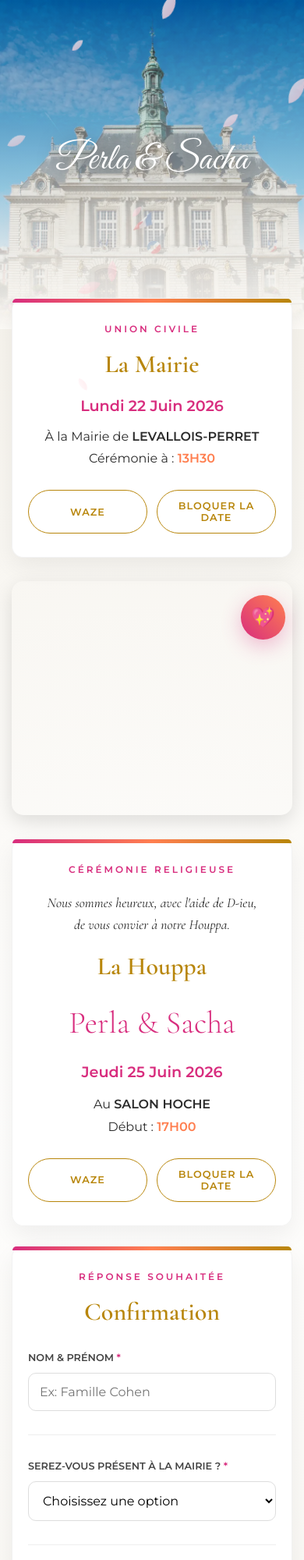
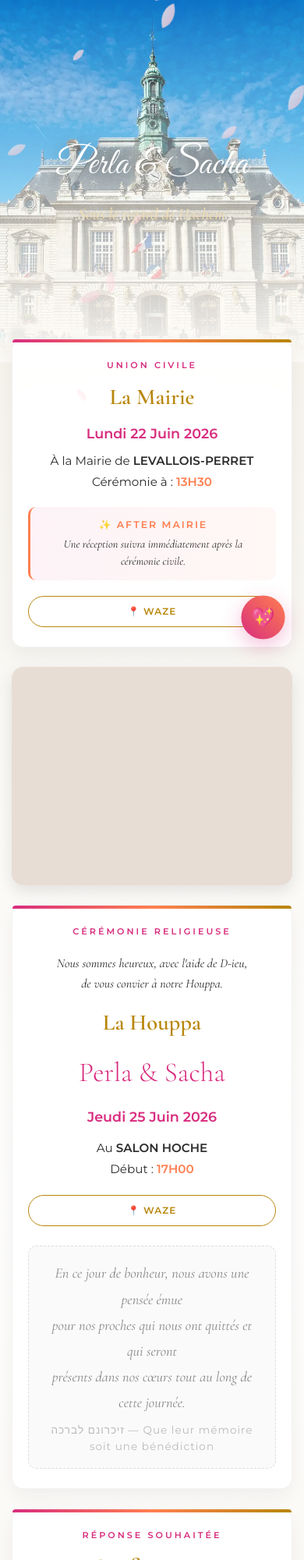
Before and after one commit to Alanams01/perla-sacha, a plain HTML site: page premiere.html in a window 390 px wide. Shown: the top 2000 px of the page at 78% size. Drawn offline with nearby package versions, Linux system fonts and the light colour scheme.

Commit message:
Update premiere.html

```diff
--- a/premiere.html
+++ b/premiere.html
@@ -53,40 +53,38 @@
         }
         @keyframes pulseMusic { 0%, 100% { transform: scale(1); } 50% { transform: scale(1.1); } }
 
-        /* Header avec TON IMAGE mairie.webp */
+        /* Header avec photo */
         header {
-            height: 60vh;
+            height: 55vh;
             display: flex;
             flex-direction: column;
             justify-content: center;
             align-items: center;
-            /* Utilisation de l'image demandée avec un overlay pour la lisibilité */
-            background: linear-gradient(to bottom, rgba(0,0,0,0.2), var(--soft-white)), url('mairie.webp') no-repeat center center / cover;
+            background: linear-gradient(to bottom, rgba(255,255,255,0.05), var(--soft-white)), url('mairie.webp') no-repeat center center / cover;
             text-align: center;
             padding: 20px;
         }
 
         .header-title {
             font-family: 'Great Vibes', cursive;
-            font-size: clamp(3rem, 12vw, 5.5rem);
+            font-size: clamp(3rem, 10vw, 5.5rem);
             color: #fff;
-            text-shadow: 0 2px 25px rgba(0,0,0,0.6);
+            text-shadow: 0 2px 20px rgba(0,0,0,0.5);
             margin-bottom: 12px;
         }
 
         .header-sub {
             font-family: 'Cormorant Garamond', serif;
-            font-size: 1.4rem;
-            color: #fff;
+            font-size: 1.3rem;
+            color: #f5e0b0;
             font-style: italic;
-            text-shadow: 0 1px 10px rgba(0,0,0,0.7);
-            letter-spacing: 1px;
+            text-shadow: 0 1px 8px rgba(0,0,0,0.4);
         }
 
         /* Container */
         .container {
             max-width: 650px;
-            margin: -40px auto 40px;
+            margin: -30px auto 40px;
             padding: 0 15px;
             position: relative;
             z-index: 10;
@@ -94,12 +92,12 @@
 
         /* Cards */
         .wedding-card {
-            background: rgba(255, 255, 255, 0.98);
+            background: rgba(255, 255, 255, 0.95);
             border-radius: 15px;
-            padding: 30px 20px;
+            padding: 25px 20px;
             margin-bottom: 25px;
             border: 1px solid rgba(0, 0, 0, 0.05);
-            box-shadow: 0 12px 30px rgba(0,0,0,0.06);
+            box-shadow: 0 10px 25px rgba(0,0,0,0.05);
             text-align: center;
             position: relative;
             backdrop-filter: blur(5px);
@@ -108,36 +106,36 @@
         .wedding-card::before {
             content: '';
             position: absolute;
-            top: 0; left: 0; width: 100%; height: 5px;
+            top: 0; left: 0; width: 100%; height: 4px;
             border-radius: 15px 15px 0 0;
             background: linear-gradient(90deg, var(--fuchsia), var(--coral), var(--amber));
         }
 
         .card-type {
-            font-size: 0.75rem;
+            font-size: 0.7rem;
             text-transform: uppercase;
             letter-spacing: 3px;
             color: var(--fuchsia);
-            margin-bottom: 12px;
+            margin-bottom: 10px;
             font-weight: 600;
         }
 
         .card-title {
-            font-size: clamp(2rem, 7vw, 2.6rem);
+            font-size: clamp(1.8rem, 6vw, 2.5rem);
             color: var(--amber);
-            margin-bottom: 12px;
+            margin-bottom: 10px;
         }
 
         .highlight {
             color: var(--fuchsia);
             font-weight: 600;
             display: block;
-            margin: 8px 0;
-            font-size: 1.2rem;
+            margin: 5px 0;
+            font-size: 1.1rem;
         }
 
         .card-body {
-            font-size: 1rem;
+            font-size: 0.95rem;
             color: var(--text-dark);
             line-height: 1.8;
         }
@@ -145,9 +143,9 @@
         /* Boutons */
         .btn-group {
             display: flex;
-            gap: 12px;
+            gap: 10px;
             justify-content: center;
-            margin-top: 25px;
+            margin-top: 20px;
         }
 
         .btn-action {
@@ -155,7 +153,7 @@
             justify-content: center;
             align-items: center;
             width: 100%;
-            padding: 15px;
+            padding: 14px;
             background: linear-gradient(45deg, var(--fuchsia), var(--coral));
             color: white;
             text-decoration: none;
@@ -167,7 +165,7 @@
             cursor: pointer;
             transition: 0.3s;
             font-family: 'Montserrat', sans-serif;
-            font-size: 0.85rem;
+            font-size: 0.8rem;
         }
 
         .btn-action:disabled { opacity: 0.7; cursor: not-allowed; }
@@ -177,54 +175,56 @@
             border: 1.5px solid var(--amber);
             color: var(--amber);
             width: auto;
-            padding: 12px 25px;
-            font-size: 0.8rem;
+            padding: 10px 20px;
+            font-size: 0.75rem;
             flex: 1;
         }
 
-        /* Photo sections */
+        /* Photo section */
         .image-section {
             width: 100%;
             border-radius: 15px;
-            box-shadow: 0 8px 25px rgba(0,0,0,0.12);
+            box-shadow: 0 8px 20px rgba(0,0,0,0.1);
             overflow: hidden;
-            margin: 30px 0;
+            margin: 25px 0;
         }
         .img-verres {
-            height: 380px;
+            height: 350px;
             background: url('photo1.jpg') no-repeat center center / cover;
+            background-color: #e8ddd5;
         }
         .img-lieu {
-            height: 280px;
+            height: 250px;
             background: url('photo2.jpg') no-repeat center center / cover;
+            background-color: #dde8e2;
         }
 
         /* Formulaire */
-        .rsvp-form { text-align: left; margin-top: 25px; }
-        .form-group { margin-bottom: 22px; }
+        .rsvp-form { text-align: left; margin-top: 20px; }
+        .form-group { margin-bottom: 20px; }
 
         label {
             display: block;
-            font-size: 0.8rem;
+            font-size: 0.75rem;
             font-weight: 600;
-            margin-bottom: 10px;
-            color: #444;
+            margin-bottom: 8px;
+            color: #555;
             text-transform: uppercase;
         }
         .required::after { content: " *"; color: var(--fuchsia); }
 
         input, select, textarea {
             width: 100%;
-            padding: 14px;
-            border: 1px solid #ddd;
-            border-radius: 10px;
+            padding: 12px;
+            border: 1px solid #e0e0e0;
+            border-radius: 8px;
             font-family: inherit;
-            font-size: 1rem;
-            background: #fff;
+            font-size: 0.95rem;
+            background: white;
             outline: none;
-            transition: all 0.2s;
+            transition: border-color 0.2s;
         }
-        input:focus, select:focus, textarea:focus { border-color: var(--fuchsia); box-shadow: 0 0 0 3px rgba(216, 45, 126, 0.05); }
+        input:focus, select:focus, textarea:focus { border-color: var(--fuchsia); }
 
         .people-grid {
             display: grid;
@@ -233,16 +233,17 @@
             margin-top: 10px;
         }
 
-        hr { border: 0; border-top: 1px solid #eee; margin: 30px 0; }
+        hr { border: 0; border-top: 1px solid #eee; margin: 25px 0; }
 
+        /* Footer */
         footer {
             text-align: center;
-            padding: 50px 20px;
+            padding: 40px 20px;
             background: white;
         }
 
         /* Animations */
-        .reveal { opacity: 0; transform: translateY(30px); transition: 1s cubic-bezier(0.17, 0.67, 0.83, 0.67); }
+        .reveal { opacity: 0; transform: translateY(20px); transition: 0.8s ease-out; }
         .reveal.active { opacity: 1; transform: translateY(0); }
 
         /* Pétales */
@@ -261,9 +262,8 @@
         }
 
         @media (max-width: 480px) {
-            .img-verres { height: 300px; }
+            .img-verres { height: 280px; }
             .people-grid { grid-template-columns: 1fr; }
-            header { height: 50vh; }
         }
     </style>
 </head>
@@ -274,36 +274,43 @@
 
 <header>
     <p class="header-title">Perla &amp; Sacha</p>
+    <p class="header-sub">Sous le regard de Hachem</p>
 </header>
 
 <div class="container">
 
+    <!-- Mairie -->
     <div class="wedding-card reveal">
         <p class="card-type">Union Civile</p>
         <h3 class="card-title cormorant">La Mairie</h3>
         <div class="card-body">
-            <span class="highlight">Lundi 22 Juin 2026</span>
+<span class="highlight">Lundi 22 Juin 2026</span>
             À la Mairie de <strong>LEVALLOIS-PERRET</strong><br>
             Cérémonie à : <span style="color:var(--coral); font-weight:600;">13H30</span>
         </div>
+        <div style="margin-top:18px; padding:14px 18px; background:linear-gradient(90deg,rgba(216,45,126,0.06),rgba(255,127,80,0.06)); border-radius:10px; border-left:3px solid var(--coral);">
+            <p style="font-size:0.78rem; text-transform:uppercase; letter-spacing:2px; color:var(--coral); font-weight:600; margin-bottom:5px;">✨ After Mairie</p>
+            <p style="font-size:0.9rem; color:var(--text-dark); font-style:italic;" class="cormorant">Une réception suivra immédiatement après la cérémonie civile.</p>
+        </div>
         <div class="btn-group">
-            <a href="https://www.waze.com/ul?q=Mairie+de+Levallois-Perret" target="_blank" class="btn-action btn-outline">Waze</a>
-            <button onclick="addToCalendar('mairie')" class="btn-action btn-outline">Bloquer la Date</button>
+            <a href="https://www.waze.com/ul?q=Mairie+de+Levallois-Perret" target="_blank" class="btn-action btn-outline">📍 Waze</a>
         </div>
     </div>
 
+    <!-- Photo verres -->
     <div class="image-section img-verres reveal"></div>
 
+    <!-- Houppa -->
     <div class="wedding-card reveal">
         <p class="card-type" style="margin-bottom: 20px;">Cérémonie Religieuse</p>
         <div style="margin: 15px 0;">
-            <p style="font-size: 1.1rem; color: var(--text-dark); line-height: 1.6; font-style: italic;" class="cormorant">
+            <p style="font-size: 1rem; color: var(--text-dark); line-height: 1.6; font-style: italic;" class="cormorant">
                 Nous sommes heureux, avec l'aide de D-ieu,<br>de vous convier à notre Houppa.
             </p>
         </div>
         <h3 class="card-title cormorant">La Houppa</h3>
         <div class="card-body">
-            <span class="cormorant" style="font-size: 2.5rem; color: var(--fuchsia); display: block; margin-bottom: 10px;">Perla &amp; Sacha</span>
+            <span class="cormorant" style="font-size: 2.2rem; color: var(--fuchsia); display: block; margin-bottom: 10px;">Perla &amp; Sacha</span>
             <span class="highlight">Jeudi 25 Juin 2026</span>
             <p style="margin-top: 10px;">
                 Au <strong>SALON HOCHE</strong><br>
@@ -311,11 +318,19 @@
             </p>
         </div>
         <div class="btn-group">
-            <a href="https://www.waze.com/ul?q=Salon+Hoche+Paris" target="_blank" class="btn-action btn-outline">Waze</a>
-            <button onclick="addToCalendar('houppa')" class="btn-action btn-outline">Bloquer la Date</button>
+            <a href="https://www.waze.com/ul?q=Salon+Hoche+Paris" target="_blank" class="btn-action btn-outline">📍 Waze</a>
+        </div>
+        <div style="margin-top:25px; padding:18px 20px; background:#fafafa; border-radius:10px; border:1px dashed #ddd; text-align:center;">
+            <p style="font-size:1.15rem; font-style:italic; color:#888; line-height:1.8;" class="cormorant">
+                En ce jour de bonheur, nous avons une pensée émue<br>
+                pour nos proches qui nous ont quittés et qui seront<br>
+                présents dans nos cœurs tout au long de cette journée.
+            </p>
+            <p style="font-size:0.85rem; color:#bbb; margin-top:8px; letter-spacing:1px;">זיכרונם לברכה — Que leur mémoire soit une bénédiction</p>
         </div>
     </div>
 
+    <!-- Confirmation -->
     <div class="wedding-card reveal">
         <p class="card-type">Réponse souhaitée</p>
         <h3 class="card-title cormorant">Confirmation</h3>
@@ -334,9 +349,25 @@
                 </select>
             </div>
             <div id="section_mairie" style="display:none; margin-bottom: 20px;">
-                <div class="people-grid">
-                    <div class="form-group"><label>Adultes</label><input type="number" name="adultes_mairie" min="0" value="0"></div>
-                    <div class="form-group"><label>Enfants</label><input type="number" name="enfants_mairie" min="0" value="0"></div>
+                <div class="form-group">
+                    <label>Nombre de personnes</label>
+                    <select name="personnes_mairie">
+                        <option value="1">1</option>
+                        <option value="2">2</option>
+                        <option value="3">3</option>
+                        <option value="4">4</option>
+                        <option value="5">5</option>
+                        <option value="6">6</option>
+                        <option value="7">7</option>
+                        <option value="8">8</option>
+                        <option value="9">9</option>
+                        <option value="10">10</option>
+                        <option value="11">11</option>
+                        <option value="12">12</option>
+                        <option value="13">13</option>
+                        <option value="14">14</option>
+                        <option value="15">15</option>
+                    </select>
                 </div>
             </div>
             <hr>
@@ -349,9 +380,25 @@
                 </select>
             </div>
             <div id="section_houppa" style="display:none; margin-bottom: 20px;">
-                <div class="people-grid">
-                    <div class="form-group"><label>Adultes</label><input type="number" name="adultes_houppa" min="0" value="0"></div>
-                    <div class="form-group"><label>Enfants</label><input type="number" name="enfants_houppa" min="0" value="0"></div>
+                <div class="form-group">
+                    <label>Nombre de personnes</label>
+                    <select name="personnes_houppa">
+                        <option value="1">1</option>
+                        <option value="2">2</option>
+                        <option value="3">3</option>
+                        <option value="4">4</option>
+                        <option value="5">5</option>
+                        <option value="6">6</option>
+                        <option value="7">7</option>
+                        <option value="8">8</option>
+                        <option value="9">9</option>
+                        <option value="10">10</option>
+                        <option value="11">11</option>
+                        <option value="12">12</option>
+                        <option value="13">13</option>
+                        <option value="14">14</option>
+                        <option value="15">15</option>
+                    </select>
                 </div>
             </div>
             <hr>
@@ -363,18 +410,19 @@
         </form>
     </div>
 
+    <!-- Photo lieu -->
     <div class="image-section img-lieu reveal"></div>
 
 </div>
 
 <footer>
-    <p class="cormorant" style="font-size: 1.6rem; color: var(--amber);">Hâte de célébrer avec vous</p>
-    <p style="font-size: 0.7rem; color: #aaa; margin-top: 10px; letter-spacing: 2px;">P&amp;S - 2026</p>
+    <p class="cormorant" style="font-size: 1.4rem; color: var(--amber);">Hâte de célébrer avec vous</p>
+    <p style="font-size: 0.65rem; color: #aaa; margin-top: 6px;">P&amp;S - 2026</p>
 </footer>
 
 <script>
-    // --- GOOGLE SHEETS (REMPLACER CI-DESSOUS) ---
-    const scriptURL = 'TON_URL_SCRIPT_GOOGLE_ICI';
+    // --- GOOGLE SHEETS (à configurer) ---
+    const scriptURL = 'VOTRE_URL_GOOGLE_SCRIPT_ICI';
     const form = document.getElementById('rsvpForm');
     const submitBtn = document.getElementById('submitBtn');
 
@@ -403,7 +451,7 @@
         });
     });
 
-    // --- CALENDRIER (Gestion iOS/Android) ---
+    // --- CALENDRIER ---
     function addToCalendar(type) {
         const isIOS = /iPad|iPhone|iPod/.test(navigator.userAgent) || (navigator.platform === 'MacIntel' && navigator.maxTouchPoints > 1);
         const events = {
@@ -428,7 +476,7 @@
             const blob = new Blob([ics], { type: 'text/calendar;charset=utf-8' });
             const link = document.createElement('a');
             link.href = window.URL.createObjectURL(blob);
-            link.setAttribute('download', 'mariage.ics');
+            link.setAttribute('download', 'evenement.ics');
             document.body.appendChild(link);
             link.click();
             document.body.removeChild(link);
```
